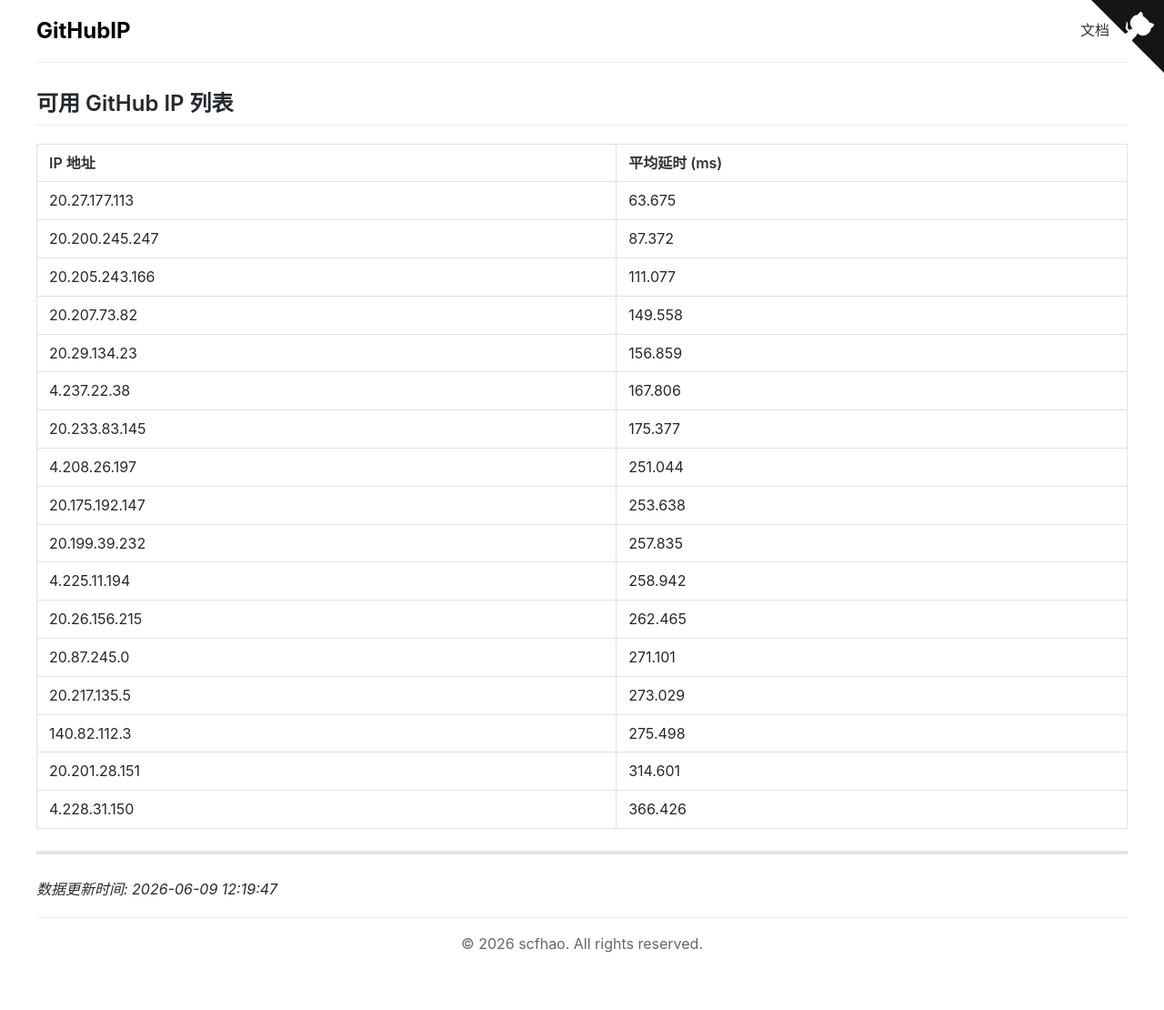
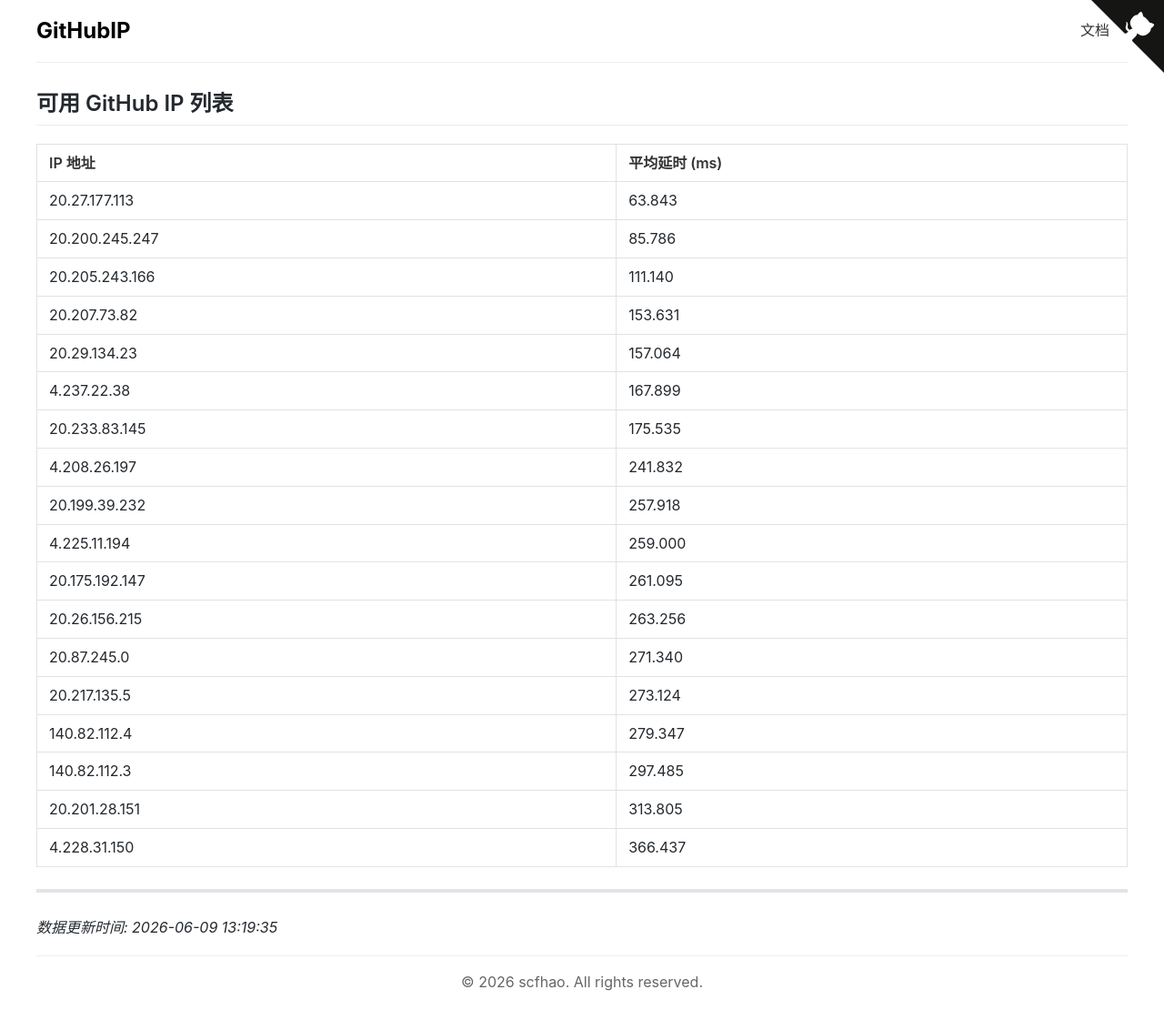
Before and after one commit to scfhao/GitHubIP, a Jekyll site: the page built from index.md, in a window 1280 px wide. Shown: the whole page at 91% size. Built offline with Jekyll 4.4.1, drawn with Linux system fonts in a browser that asks for light colours; before the commit the page ends 1068 px from its top, so only the background shows below that.

Commit message:
自动脚本执行 - 2026-06-09 13:19:35

```diff
--- a/index.md
+++ b/index.md
@@ -1,31 +1,32 @@
 ---
 layout: home
 title: GitHub IP 列表
-date: 2026-06-09 12:19:47
+date: 2026-06-09 13:19:35
 ---
 
 ## 可用 GitHub IP 列表
 
 | IP 地址 | 平均延时 (ms) |
 |---------|--------------|
-| 20.27.177.113 | 63.675 |
-| 20.200.245.247 | 87.372 |
-| 20.205.243.166 | 111.077 |
-| 20.207.73.82 | 149.558 |
-| 20.29.134.23 | 156.859 |
-| 4.237.22.38 | 167.806 |
-| 20.233.83.145 | 175.377 |
-| 4.208.26.197 | 251.044 |
-| 20.175.192.147 | 253.638 |
-| 20.199.39.232 | 257.835 |
-| 4.225.11.194 | 258.942 |
-| 20.26.156.215 | 262.465 |
-| 20.87.245.0 | 271.101 |
-| 20.217.135.5 | 273.029 |
-| 140.82.112.3 | 275.498 |
-| 20.201.28.151 | 314.601 |
-| 4.228.31.150 | 366.426 |
+| 20.27.177.113 | 63.843 |
+| 20.200.245.247 | 85.786 |
+| 20.205.243.166 | 111.140 |
+| 20.207.73.82 | 153.631 |
+| 20.29.134.23 | 157.064 |
+| 4.237.22.38 | 167.899 |
+| 20.233.83.145 | 175.535 |
+| 4.208.26.197 | 241.832 |
+| 20.199.39.232 | 257.918 |
+| 4.225.11.194 | 259.000 |
+| 20.175.192.147 | 261.095 |
+| 20.26.156.215 | 263.256 |
+| 20.87.245.0 | 271.340 |
+| 20.217.135.5 | 273.124 |
+| 140.82.112.4 | 279.347 |
+| 140.82.112.3 | 297.485 |
+| 20.201.28.151 | 313.805 |
+| 4.228.31.150 | 366.437 |
 
 ---
 
-*数据更新时间: 2026-06-09 12:19:47*
+*数据更新时间: 2026-06-09 13:19:35*
```
